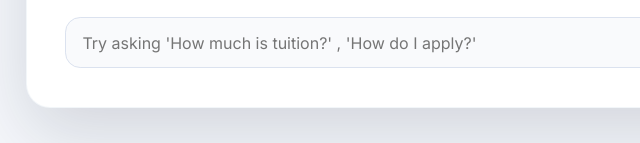
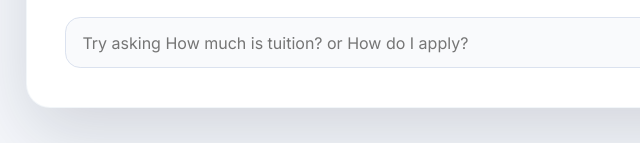
Before and after one commit to abrahamalcuin/AI-International_Services_ChatBot, a plain HTML site: page frontend/index.html in a window 1280 px wide. Shown: the part 654-797 px from the top of the page, 134-774 px from the left. Drawn offline with nearby package versions, Linux system fonts and the light colour scheme.

Commit message:
Update index.html

```diff
--- a/frontend/index.html
+++ b/frontend/index.html
@@ -41,7 +41,7 @@
           type="text"
           id="question"
           name="question"
-          placeholder="Try asking 'How much is tuition?' , 'How do I apply?'"
+          placeholder="Try asking How much is tuition? or How do I apply?"
           autocomplete="off"
           required
         />
```
